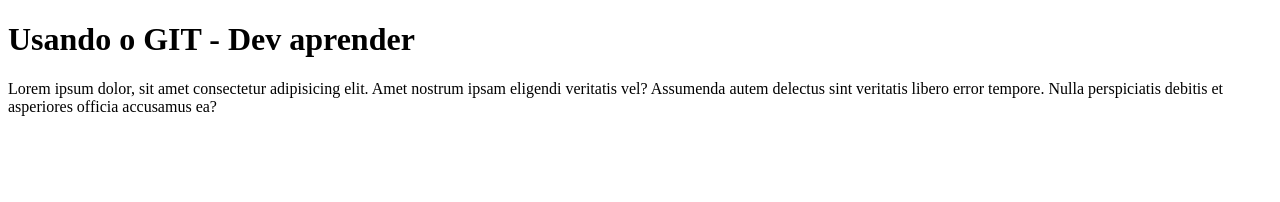
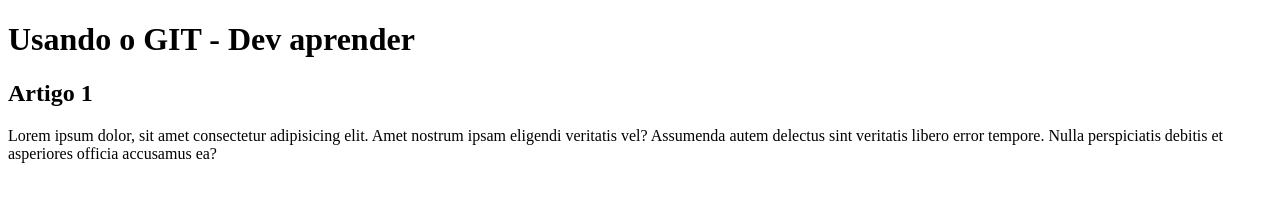
Before and after one commit to MaiconCode/GIT---Dev-aprender, a plain HTML site: page index.html in a window 1280 px wide. Drawn offline with Linux system fonts and the light colour scheme.

Commit message:
Arquivo modificado

```diff
--- a/index.html
+++ b/index.html
@@ -8,6 +8,7 @@
 <body>
     <h1>Usando o GIT - Dev aprender</h1>
     <article>
+        <h1>Artigo 1</h1>
         <p>
             Lorem ipsum dolor, sit amet consectetur adipisicing elit. Amet nostrum ipsam eligendi
             veritatis vel? Assumenda autem delectus sint veritatis libero error tempore.
```
